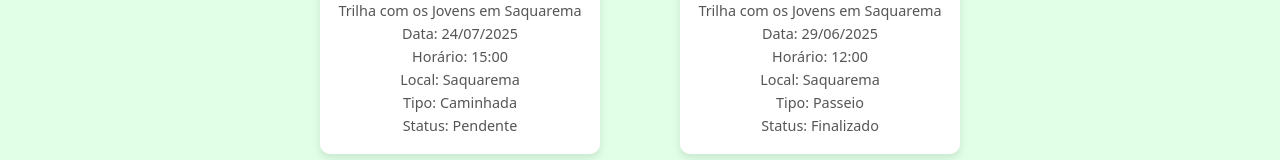
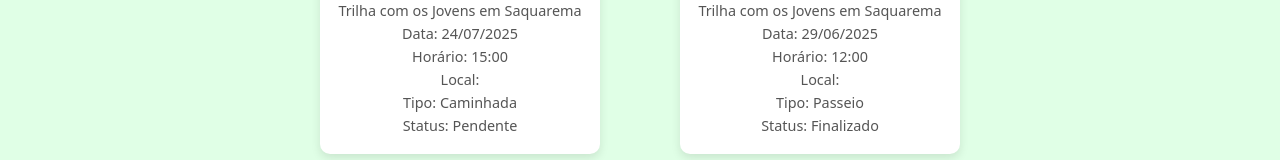
Before and after one commit to MateusSantanna/mvp-front-end, a React (Vite) app: page / in a window 1280 px wide. Shown: the part 385-545 px from the top of the page. Built offline with nearby package versions, Linux system fonts and the light colour scheme.

Commit message:
fix: location fixado

```diff
--- a/src/components/EventsList/script.jsx
+++ b/src/components/EventsList/script.jsx
@@ -19,7 +19,7 @@ const EventList = ({ options, events, adminStatus }) => {
             description={event.description}
             date={event.date}
             time={event.time}
-            local={event.local}
+            local={event.location}
             activityType={event.activityType}
             status={event.status}
           />
```
